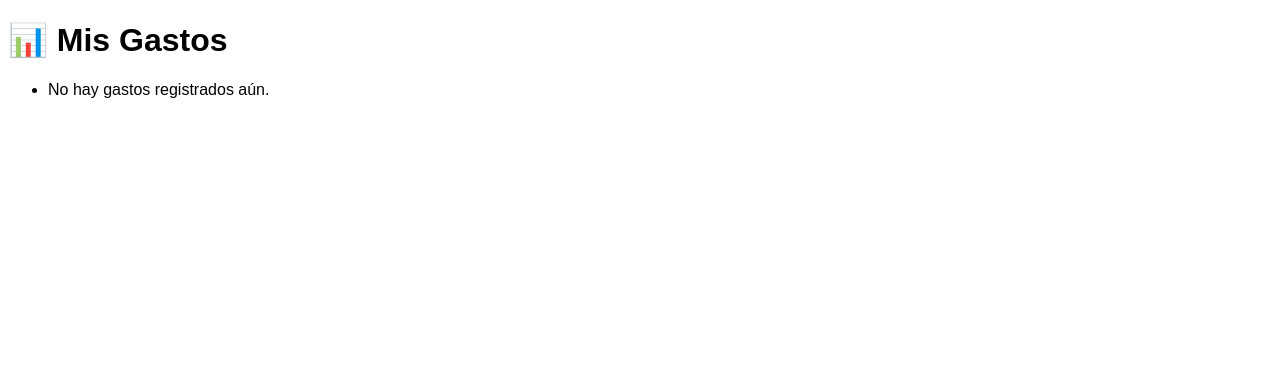
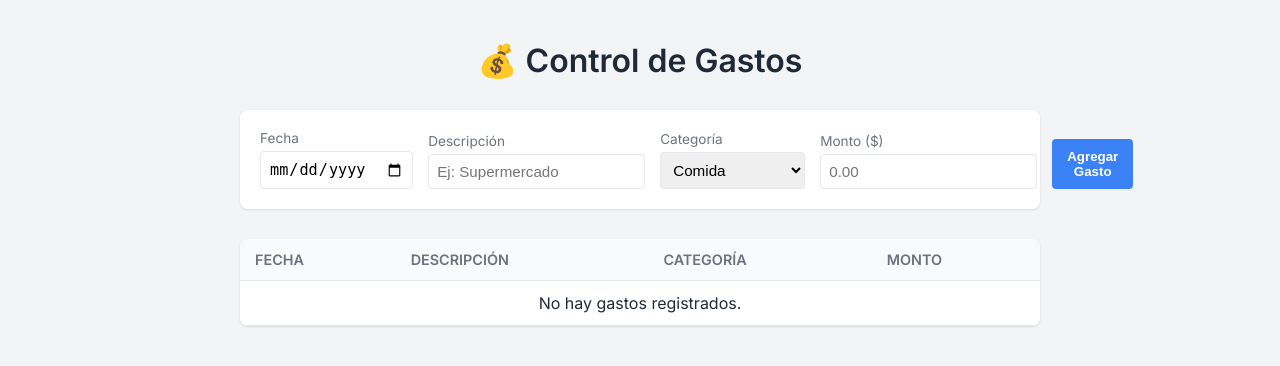
Before and after one commit to ryakimovicz/flask-expense-tracker, a Flask app: page / in a window 1280 px wide. Shown: the top 366 px of the page. Run offline with Flask 3, Linux system fonts and the light colour scheme.

Commit message:
Implementar formulario de carga de gastos y visualizacion en tabla

```diff
--- a/app.py
+++ b/app.py
@@ -2,7 +2,7 @@ from flask import Flask, render_template, request, redirect, url_for
 from flask_sqlalchemy import SQLAlchemy
 from datetime import datetime
 
-# --- Configuración de la App ---
+# --- Configuración ---
 app = Flask(__name__)
 # Configuración de la base de datos SQLite
 app.config['SQLALCHEMY_DATABASE_URI'] = 'sqlite:///expenses.db'
@@ -11,7 +11,7 @@ app.config['SQLALCHEMY_TRACK_MODIFICATIONS'] = False
 # Inicializar la base de datos
 db = SQLAlchemy(app)
 
-# --- Modelos (Base de Datos) ---
+# --- Modelos ---
 class Expense(db.Model):
     id = db.Column(db.Integer, primary_key=True)
     date = db.Column(db.Date, nullable=False, default=datetime.utcnow)
@@ -20,15 +20,36 @@ class Expense(db.Model):
     amount = db.Column(db.Float, nullable=False)
 
     def __repr__(self):
-        return f'<Expense {self.description} - ${self.amount}>'
+        return f'<Expense {self.description}>'
 
-# --- Inicialización de la BD ---
+# --- Inicialización ---
 with app.app_context():
     db.create_all()
 
 # --- Rutas ---
-@app.route('/')
+@app.route('/', methods=['GET', 'POST'])
 def home():
+    if request.method == 'POST':
+        try:
+            # Obtener datos del formulario
+            date_str = request.form['date']
+            description = request.form['description']
+            category = request.form['category']
+            amount = float(request.form['amount'])
+
+            # Convertir fecha de string a objeto date
+            date_obj = datetime.strptime(date_str, '%Y-%m-%d').date()
+
+            # Crear y guardar el gasto
+            new_expense = Expense(date=date_obj, description=description, category=category, amount=amount)
+            db.session.add(new_expense)
+            db.session.commit()
+
+            return redirect(url_for('home'))
+        except Exception as e:
+            return f"Ocurrió un error al guardar: {e}"
+
+    # Obtener gastos para mostrar en la tabla
     expenses = Expense.query.order_by(Expense.date.desc()).all()
     return render_template('index.html', expenses=expenses)
 
--- a/static/css/style.css
+++ b/static/css/style.css
@@ -1 +1,123 @@
-body { font-family: sans-serif; }
+:root {
+    --bg-color: #f3f4f6;
+    --card-bg: #ffffff;
+    --primary: #3b82f6;
+    --text-dark: #1f2937;
+    --text-light: #6b7280;
+    --border: #e5e7eb;
+}
+
+body {
+    font-family: 'Inter', sans-serif;
+    background-color: var(--bg-color);
+    color: var(--text-dark);
+    margin: 0;
+    padding: 20px;
+}
+
+.container {
+    max-width: 800px;
+    margin: 0 auto;
+}
+
+header {
+    text-align: center;
+    margin-bottom: 30px;
+}
+
+/* Formulario */
+.form-section {
+    background-color: var(--card-bg);
+    padding: 20px;
+    border-radius: 8px;
+    box-shadow: 0 1px 3px rgba(0,0,0,0.1);
+    margin-bottom: 30px;
+}
+
+form {
+    display: grid;
+    grid-template-columns: 1fr 2fr 1fr 1fr auto;
+    gap: 15px;
+    align-items: end;
+}
+
+.form-group {
+    display: flex;
+    flex-direction: column;
+}
+
+label {
+    font-size: 0.85rem;
+    color: var(--text-light);
+    margin-bottom: 5px;
+}
+
+input, select {
+    padding: 8px;
+    border: 1px solid var(--border);
+    border-radius: 4px;
+    font-size: 0.95rem;
+}
+
+.btn-add {
+    background-color: var(--primary);
+    color: white;
+    border: none;
+    padding: 10px 15px;
+    border-radius: 4px;
+    cursor: pointer;
+    font-weight: 600;
+    transition: 0.2s;
+}
+
+.btn-add:hover {
+    background-color: #2563eb;
+}
+
+/* Tabla */
+.table-section {
+    background-color: var(--card-bg);
+    border-radius: 8px;
+    box-shadow: 0 1px 3px rgba(0,0,0,0.1);
+    overflow: hidden;
+}
+
+table {
+    width: 100%;
+    border-collapse: collapse;
+}
+
+th, td {
+    padding: 12px 15px;
+    text-align: left;
+    border-bottom: 1px solid var(--border);
+}
+
+th {
+    background-color: #f9fafb;
+    font-weight: 600;
+    color: var(--text-light);
+    font-size: 0.9rem;
+    text-transform: uppercase;
+}
+
+.badge {
+    background-color: #e0f2fe;
+    color: #0369a1;
+    padding: 4px 8px;
+    border-radius: 12px;
+    font-size: 0.8rem;
+    font-weight: 600;
+}
+
+.amount {
+    font-weight: 600;
+    color: var(--text-dark);
+}
+
+/* Responsive para móvil */
+@media (max-width: 600px) {
+    form {
+        grid-template-columns: 1fr;
+    }
+}
--- a/templates/index.html
+++ b/templates/index.html
@@ -5,22 +5,73 @@
     <meta name="viewport" content="width=device-width, initial-scale=1.0">
     <title>Gestor de Gastos</title>
     <link rel="stylesheet" href="{{ url_for('static', filename='css/style.css') }}">
+    <!-- Fuente Google -->
+    <link href="https://fonts.googleapis.com/css2?family=Inter:wght@400;600&display=swap" rel="stylesheet">
 </head>
 <body>
-    <h1>📊 Mis Gastos</h1>
 
-    <!-- Aquí mostraremos la lista de gastos -->
-    <ul>
-        {% for expense in expenses %}
-            <li>
-                <strong>{{ expense.date.strftime('%Y-%m-%d') }}</strong> -
-                {{ expense.description }} ({{ expense.category }}):
-                ${{ expense.amount }}
-            </li>
-        {% else %}
-            <li>No hay gastos registrados aún.</li>
-        {% endfor %}
-    </ul>
+    <div class="container">
+        <header>
+            <h1>💰 Control de Gastos</h1>
+        </header>
+
+        <!-- Formulario de Carga -->
+        <section class="form-section">
+            <form action="/" method="POST">
+                <div class="form-group">
+                    <label>Fecha</label>
+                    <input type="date" name="date" required>
+                </div>
+                <div class="form-group">
+                    <label>Descripción</label>
+                    <input type="text" name="description" placeholder="Ej: Supermercado" required>
+                </div>
+                <div class="form-group">
+                    <label>Categoría</label>
+                    <select name="category">
+                        <option value="Comida">Comida</option>
+                        <option value="Transporte">Transporte</option>
+                        <option value="Servicios">Servicios</option>
+                        <option value="Entretenimiento">Entretenimiento</option>
+                        <option value="Otros">Otros</option>
+                    </select>
+                </div>
+                <div class="form-group">
+                    <label>Monto ($)</label>
+                    <input type="number" name="amount" step="0.01" placeholder="0.00" required>
+                </div>
+                <button type="submit" class="btn-add">Agregar Gasto</button>
+            </form>
+        </section>
+
+        <!-- Tabla de Resultados -->
+        <section class="table-section">
+            <table>
+                <thead>
+                    <tr>
+                        <th>Fecha</th>
+                        <th>Descripción</th>
+                        <th>Categoría</th>
+                        <th>Monto</th>
+                    </tr>
+                </thead>
+                <tbody>
+                    {% for expense in expenses %}
+                        <tr>
+                            <td>{{ expense.date.strftime('%d/%m/%Y') }}</td>
+                            <td>{{ expense.description }}</td>
+                            <td><span class="badge">{{ expense.category }}</span></td>
+                            <td class="amount">${{ expense.amount }}</td>
+                        </tr>
+                    {% else %}
+                        <tr>
+                            <td colspan="4" style="text-align:center;">No hay gastos registrados.</td>
+                        </tr>
+                    {% endfor %}
+                </tbody>
+            </table>
+        </section>
+    </div>
 
 </body>
 </html>
```
